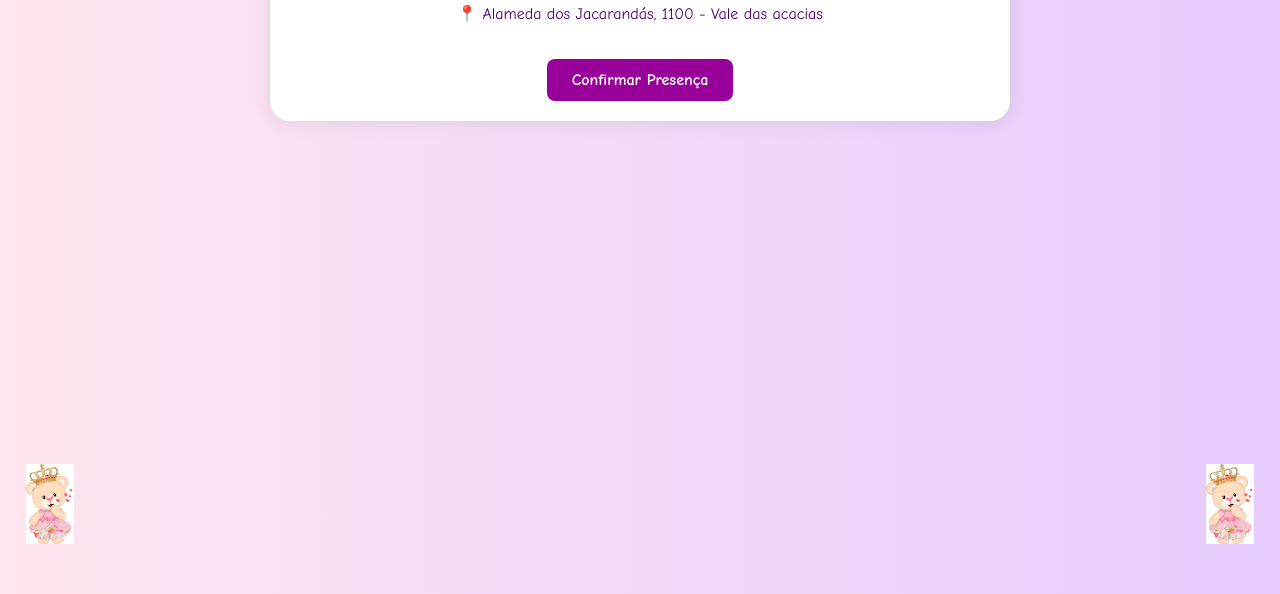
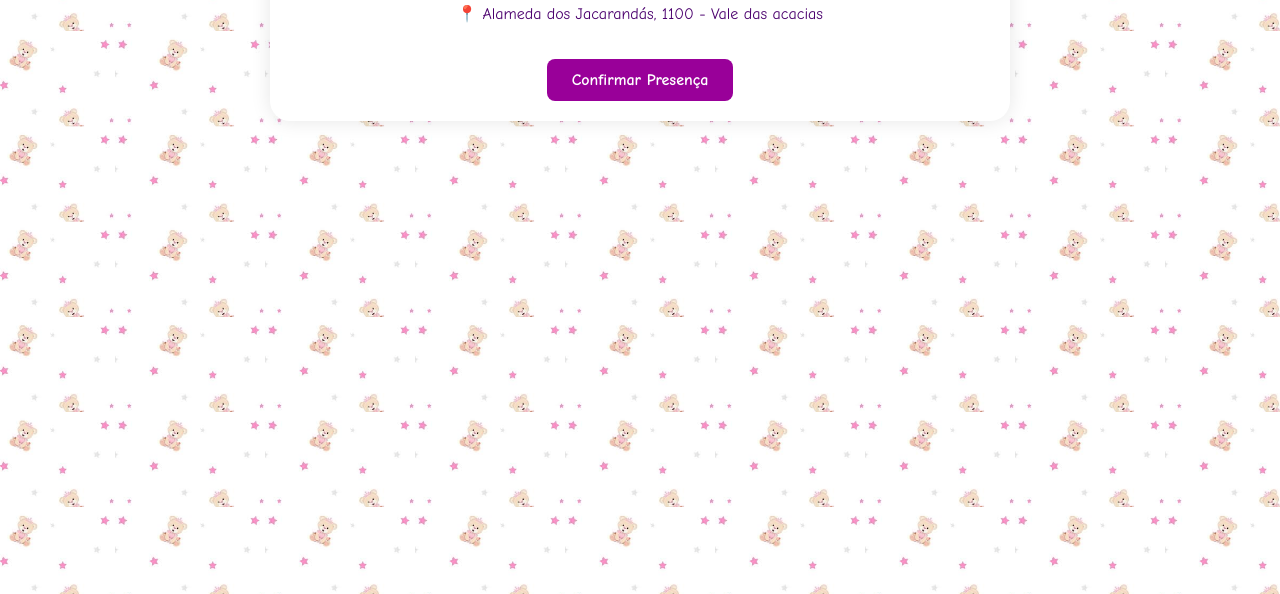
Before and after one commit to Erika918/cha-de-bebe, a plain HTML site: page index.html in a window 1280 px wide. Shown: the part 246-840 px from the top of the page. Drawn offline with Linux system fonts and the light colour scheme.

Commit message:
Atualizado

```diff
--- a/style.css
+++ b/style.css
@@ -1,9 +1,14 @@
- body {
-  font-family: "Georgia", serif;
-  background: linear-gradient(to right, #ffe6f0, #e6ccff);
-  color: #4b006e;
+body {
+  font-family: "Comic Sans MS", cursive, sans-serif;
+  background-color: #ffe6f2;
+  background-image: url('ursinhas-estrelas.png'); /* Substitua pelo nome real */
+  background-repeat: repeat;
+  background-size: 150px; /* ajusta o tamanho do padrão */
+  background-position: center;
   margin: 0;
   padding: 0;
+  min-height: 100vh;
+  color: #4b006e;
 }
 
 .container {
@@ -53,6 +58,7 @@ th {
   background-color: #f8d7f7;
   color: #600060;
 }
+
 .menu {
   text-align: left;
   padding: 0 20px;
@@ -63,64 +69,3 @@ th {
   margin: 10px 0;
   font-size: 1.1em;
 }
-body {
-  margin: 0;
-  padding: 0;
-  background-color: #ffe6f2;
-  position: relative;
-  min-height: 100vh;
-  font-family: 'Comic Sans MS', cursive, sans-serif;
-}
-
-/* Ursinhas nas quatro extremidades */
-body::before,
-body::after,
-html::before,
-html::after {
-  content: "";
-  position: fixed;
-  width: 80px;
-  height: 80px;
-  background-image: url('ursinha-lateral.png'); /* substitua pelo nome da nova imagem */
-  background-size: contain;
-  background-repeat: no-repeat;
-  background-position: center;
-  z-index: -1;
-  opacity: 1;
-  pointer-events: none;
-}
-
-/* Canto superior esquerdo */
-body::before {
-  top: 10px;
-  left: 10px;
-}
-
-/* Canto inferior direito */
-body::after {
-  bottom: 10px;
-  right: 10px;
-}
-
-/* Canto superior direito */
-html::before {
-  top: 10px;
-  right: 10px;
-}
-
-/* Canto inferior esquerdo */
-html::after {
-  bottom: 10px;
-  left: 10px;
-}
-
-/* Responsividade */
-@media (max-width: 600px) {
-  body::before,
-  body::after,
-  html::before,
-  html::after {
-    width: 60px;
-    height: 60px;
-  }
-}
```
Also changed, not shown: ursinha-lateral.png (deleted), ursinhas-estrelas.png (added).
